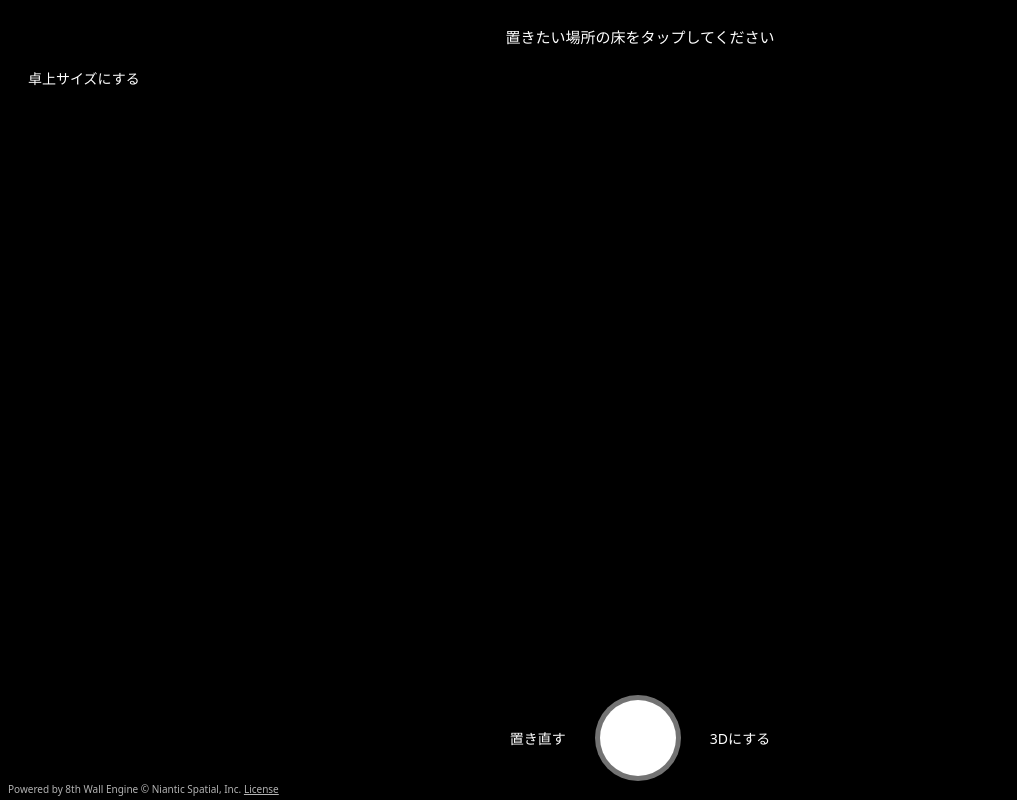
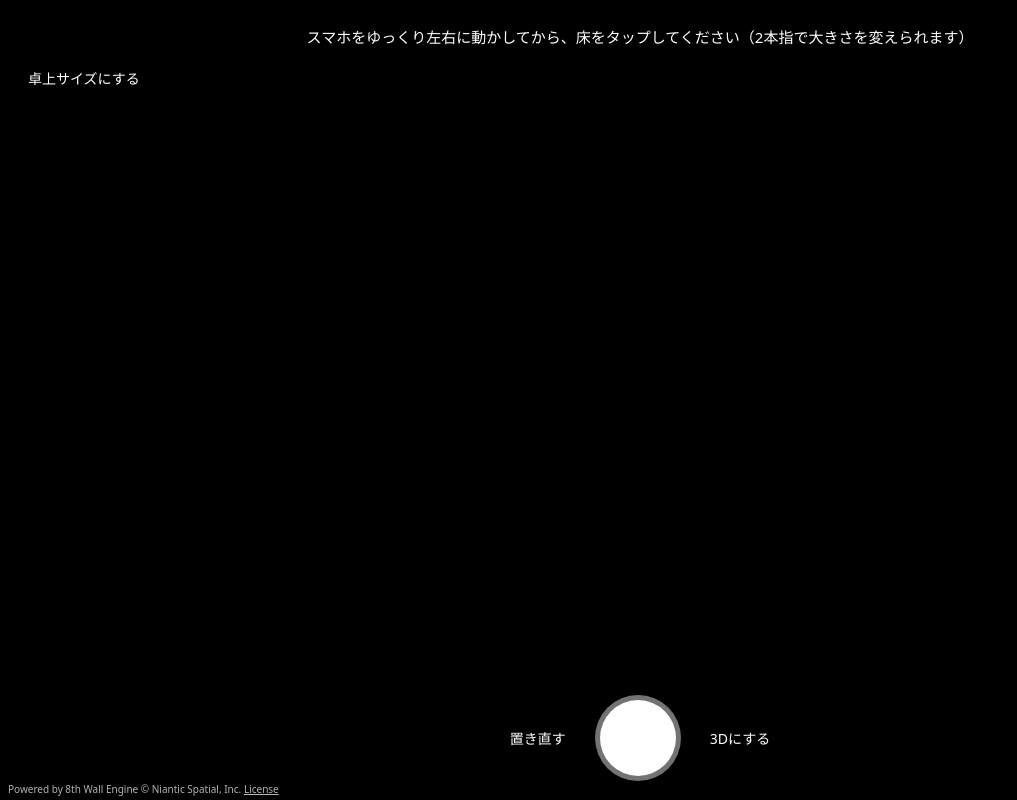
Before and after one commit to EmiSirocco/WebAR_test, a plain HTML site: page index.html in a window 1280 px wide. Both pictures are taken after a click on the button "置き直す". Shown: the whole page, without its empty margins (0-1017 px from the left). Drawn offline with nearby package versions, Linux system fonts and the light colour scheme.

Commit message:
スマホを左右に動かすよう案内を追加
Co-Authored-By: Claude Opus 5.5 <noreply@anthropic.com>
Claude-Session: https://claude.ai/code/session_01TFaQqaqGL1gAkUX3vZk2iv

```diff
--- a/index.html
+++ b/index.html
@@ -250,8 +250,8 @@
   // 大きさのモード：等身大（床に立つ）／卓上（テーブルに立つ約20cm）
   // スマホの高さを「床から1.4m」「テーブルから0.45m」と仮定して、だいたいの実寸に合わせる
   const SIZE_MODES = {
-    life:  {camH: 1.4,  scale: 1,              hint: '床をタップするとキャラが出ます（2本指で大きさを変えられます）', next: '卓上サイズにする'},
-    table: {camH: 0.45, scale: 0.20 / PANEL_H, hint: 'テーブルの面を映して、タップしてください', next: '等身大にする'},
+    life:  {camH: 1.4,  scale: 1,              hint: 'スマホをゆっくり左右に動かしてから、床をタップしてください（2本指で大きさを変えられます）', next: '卓上サイズにする'},
+    table: {camH: 0.45, scale: 0.20 / PANEL_H, hint: 'テーブルを映したまま、スマホをゆっくり左右に動かしてから、テーブルをタップしてください', next: '等身大にする'},
   }
   // ちびキャラ（?c=chibi）は卓上サイズから始める
   let sizeMode = CHAR_PARAM === 'chibi' ? 'table' : 'life'
@@ -386,7 +386,7 @@
     placed = false
     if (character) character.visible = false
     hint.style.display = 'flex'
-    hintText.textContent = '置きたい場所の床をタップしてください'
+    hintText.textContent = SIZE_MODES[sizeMode].hint
   }
   const modeBtn = document.getElementById('mode')
   modeBtn.onclick = () => {
```
